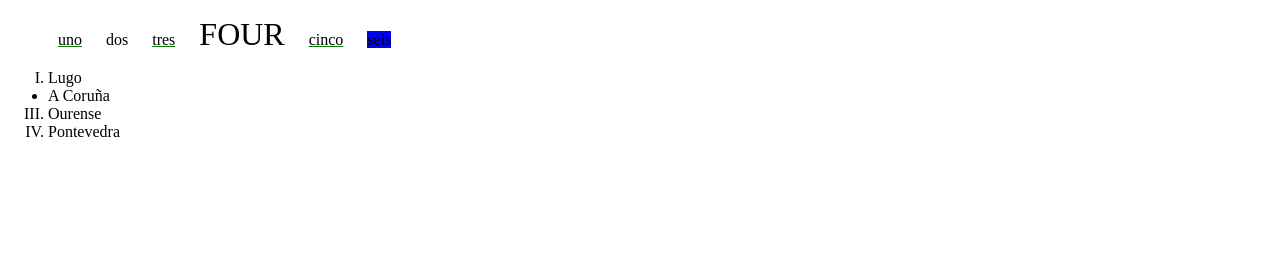
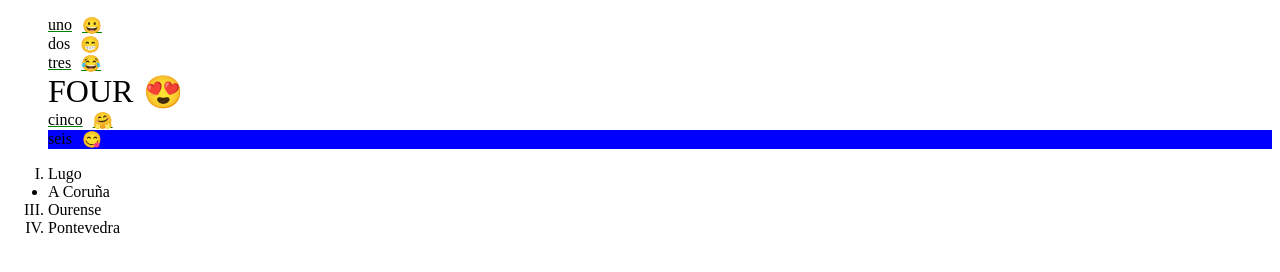
Before and after one commit to LeireMC/LMC, a plain HTML site: page semana-02-layout-css/2-Selectores-Estilos/index.html in a window 1280 px wide. Drawn offline with Linux system fonts and the light colour scheme.

Commit message:
correcciones ejercicios

```diff
--- a/semana-02-layout-css/2-Selectores-Estilos/style.css
+++ b/semana-02-layout-css/2-Selectores-Estilos/style.css
@@ -1,6 +1,3 @@
-/* ul:first-of-type li:last-child{
-    background-color: rgb(0, 0, 255);
-} */
 
 .lista li:last-child{
     background-color: rgb(0, 0, 255);
@@ -11,11 +8,33 @@
 }
 
 .lista li{
-    display: inline;
-    margin: 10px;
+    display: flex;
+    gap: 10px;
 
 }
 
+.lista li:first-child::after{
+    content: "😀";
+}
+.lista li:nth-child(2)::after{
+    content: "😁";
+}
+
+.lista li:nth-child(3)::after{
+    content: "😂";
+}
+
+.lista li:nth-child(4)::after{
+    content: "😍";
+}
+
+.lista li:nth-child(5)::after{
+    content: "🤗";
+}
+
+.lista li:last-child::after{
+    content: "😋";
+}
 .lista li:nth-of-type(4){
     font-size: 2rem;
     text-transform: uppercase;
--- a/semana-02-layout-css/3-Flex/css/style.css
+++ b/semana-02-layout-css/3-Flex/css/style.css
@@ -24,7 +24,7 @@ fieldset{
     border: none;
     display: flex;
     justify-content: center;
-    align-items: stretch;
+/*     align-items: stretch; */
     flex-direction: column;
     margin-bottom: 1rem;
     width: 100%;
@@ -49,7 +49,7 @@ li{
     display: flex;
     flex-direction: column;
     justify-content: center;
-    align-items: center;
+/*     align-items: center; */
 }
 
 
@@ -73,6 +73,9 @@ fieldset:first-child li label{
 
 }
 
+fieldset:nth-child(2){
+    width: 80%;
+}
 
 fieldset:nth-child(2) label{
     font-style: italic;
@@ -83,14 +86,12 @@ fieldset:nth-child(2) label{
 }
 
 fieldset:nth-child(2) input{
-    width: 80%;
     height: 2rem;
     margin-bottom: 1rem;
     padding: 0.5rem;
 }
 
 fieldset:nth-child(2) textarea{
-    width: 80%;
     height: 5rem;
     padding: 0.5rem;
 }
```
